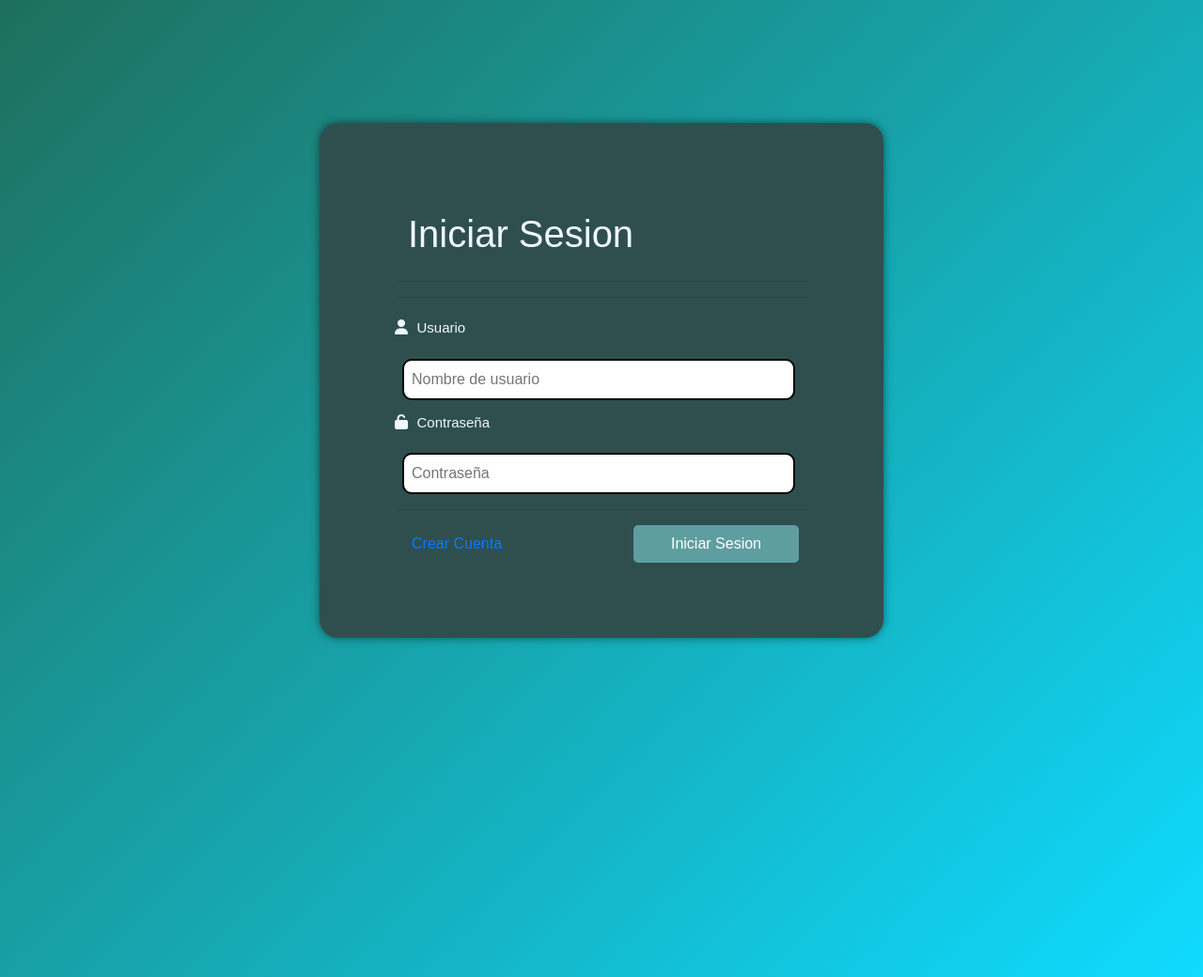
After one commit to mordecai2508/Proyecto-Final-PW, a PHP site: page / in a window 1280 px wide. The commit adds this page. Shown: the whole page at 94% size. Run offline with PHP 8.4, Linux system fonts and the light colour scheme.

Commit message:
Add files via upload

```diff
--- /dev/null
+++ b/formulario/Styles.css
@@ -0,0 +1,91 @@
+body{
+    background: linear-gradient(135deg, #1e6f5c, #0fdbff);
+    display: flex;
+    justify-content: center;
+    align-items: center;
+    height: 130vh;
+    flex-direction: column;
+}
+
+*{
+    font-family: 'Lato',sans-serif;
+    font-family: 'Open Sans', sans-serif;
+    font-family: 'PT Sans', sans-serif;
+}
+
+form{
+    width: 600px;
+    border: 2px solid black;
+    padding: 5rem;
+    background-color:darkslategray;
+    border: none;
+    border-radius: 20px;
+    color: aliceblue;
+    box-shadow: 0 0 10px rgba(0, 0, 0, 0.5);
+    margin-top: -230px;
+}
+h1{
+    display: block;
+    border: 2px solid black;
+    width: 95%;
+    padding: 10px;
+    margin: 4px;
+    border-radius: 10px;
+    border: none;
+}
+
+label{
+    color: aliceblue;
+    font-size: 15px;
+    padding: 5px;
+    font-weight: 300px;
+}
+
+input{
+
+    display: block;
+    border: 2px solid black;
+    width: 95%;
+    padding: 8px;
+    margin: 8px;
+    border-radius: 10px;
+}
+
+button{
+    float: right;
+    background-color:cadetblue;
+    padding: .5rem;
+    color: white;
+    border: none;
+    width: 40%;
+    border-radius: 5px;
+    margin-right: 10px;
+}
+
+button:hover{
+    background-color:teal ;
+    color: black;
+}
+
+a{
+    float: left;
+    margin-left: 10px;
+    padding: .5rem;
+    text-decoration: none;
+}
+a:hover{
+    color:teal;
+}
+.error{
+    background-color: rgb(197, 74, 74);
+    color: black;
+    padding: 10px;
+    width: 95%;
+    border-radius: 5px;
+    margin: 20px auto;
+
+}
+.mb-4{
+    height: auto;
+    padding: 5px;
+}
--- /dev/null
+++ b/formulario/index.php
@@ -0,0 +1,43 @@
+<!DOCTYPE html>
+<html lang="en">
+<head>
+    <meta charset="UTF-8">
+    <meta name="viewport" content="width=device-width, initial-scale=1.0">
+    <link rel="stylesheet" href="https://cdn.jsdelivr.net/npm/bootstrap@4.4.1/dist/css/bootstrap.min.css" integrity="sha384-Vkoo8x4CGsO3+Hhxv8T/Q5PaXtkKtu6ug5TOeNV6gBiFeWPGFN9MuhOf23Q9Ifjh" crossorigin="anonymous">
+    <link rel="stylesheet" href="Styles.css">
+    <link rel="stylesheet" href="https://cdnjs.cloudflare.com/ajax/libs/font-awesome/6.5.2/css/all.min.css" integrity="sha512-SnH5WK+bZxgPHs44uWIX+LLJAJ9/2PkPKZ5QiAj6Ta86w+fsb2TkcmfRyVX3pBnMFcV7oQPJkl9QevSCWr3W6A==" crossorigin="anonymous" referrerpolicy="no-referrer" />
+    <title>Inicio de Sesion</title>
+</head>
+<body>
+    <form action="login.php" method="POST">
+        <h1>Iniciar Sesion</h1>
+        <hr>
+        <?php
+            if (isset($_GET['error'])) {
+                ?>
+                <p class="error">
+                    <?php
+                        echo $_GET['error']
+                    ?>
+                </p>
+        <?php
+            }
+        ?>
+
+
+        <hr>
+        <i class="fa-solid fa-user"></i>
+        <label>Usuario</label>
+        <input type="text" name="Usuario" placeholder="Nombre de usuario">
+
+        <i class="fa-solid fa-unlock"></i>
+        <label>Contraseña</label>
+        <input type="text" name="Clave" placeholder="Contraseña">
+        <hr>
+
+        <button type="submit">Iniciar Sesion</button>
+        <a href="register.php" >Crear Cuenta</a>
+    </form>
+
+</body>
+</html>
```
Also changed, not shown: formulario/CerrarSesion.php (added, +8 -0 lines), formulario/Inicio.php (added, +48 -0 lines), formulario/connection.php (added, +17 -0 lines), formulario/login.php (+54 -60 lines), formulario/register.php (+63 -65 lines).
